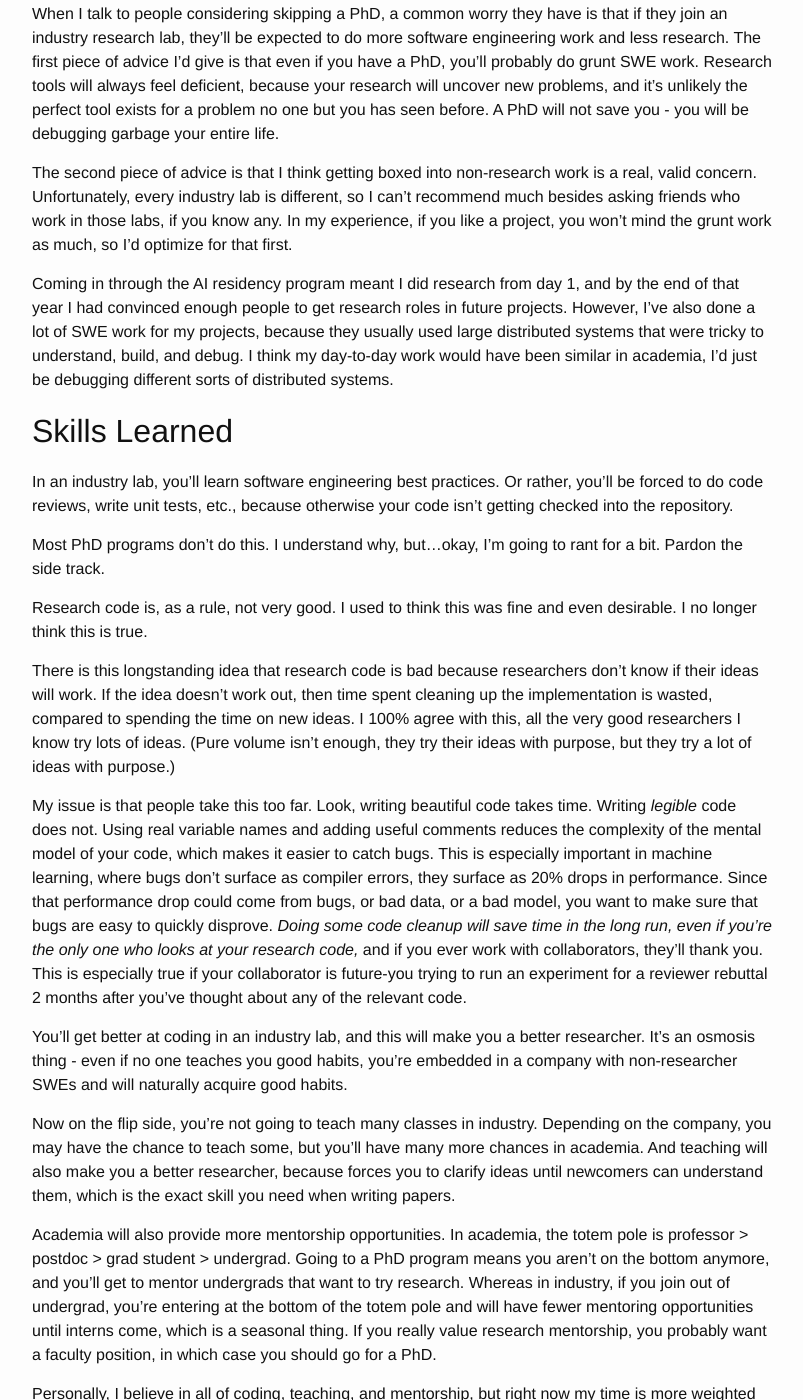
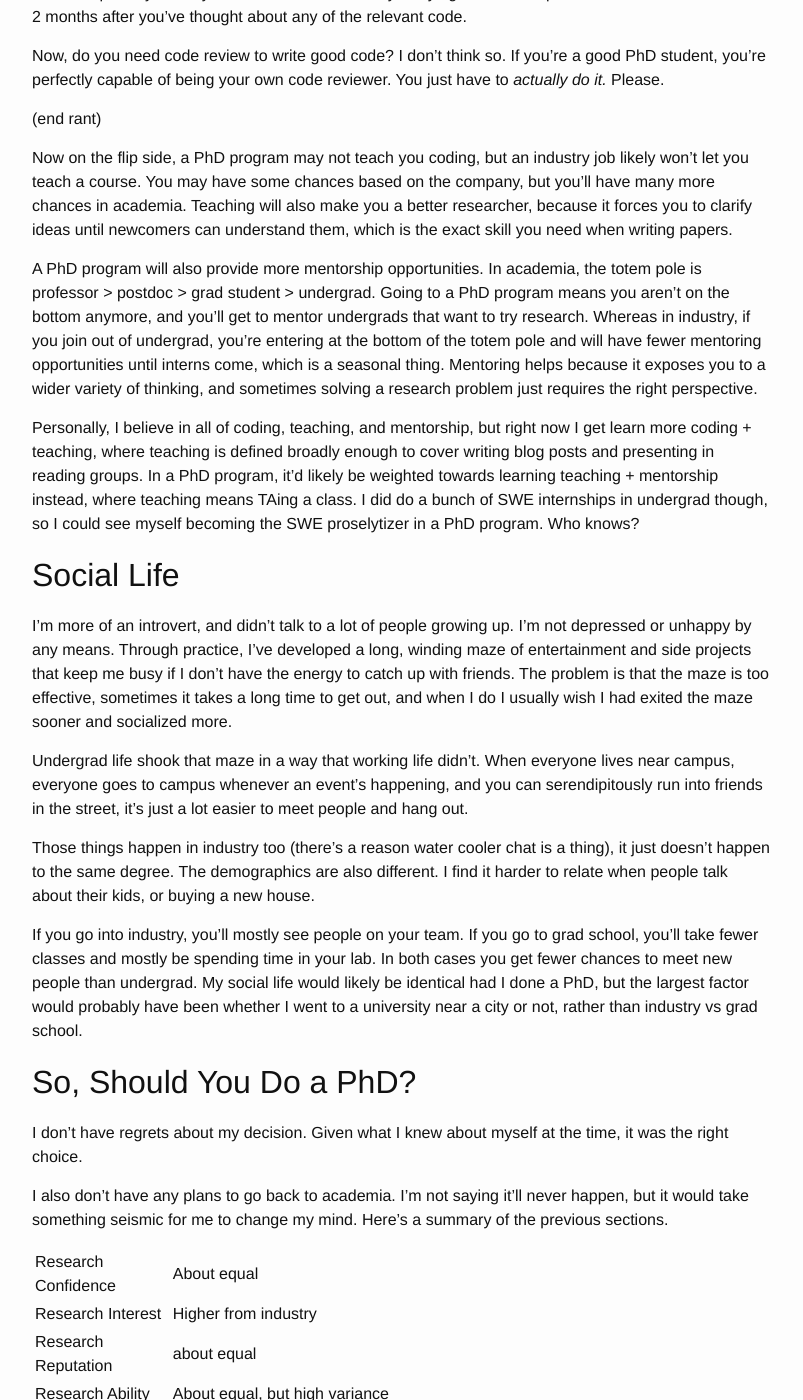
Before and after one commit to alexirpan/alexirpan.github.io, a Jekyll site: the page built from _posts/2021-03-14-grad-school-5years.markdown, in a window 1280 px wide and 1400 px high, scrolled down 7781 px. Shown: the whole window, without its empty margins (238-1041 px from the left). Built offline with Jekyll 4.4.1, drawn with Linux system fonts in a browser that asks for light colours; nearby versions of some CDN libraries; formulas are drawn with MathJax 3; some of the changed text lies outside the part shown.

Commit message:
A reorganization attempt

```diff
--- a/_posts/2021-03-14-grad-school-5years.markdown
+++ b/_posts/2021-03-14-grad-school-5years.markdown
@@ -49,31 +49,6 @@
 experience is typical. The space of outcomes is too big. Even if your outcome doesn't
 line up with mine, I hope this post conveys the *potential* outcomes.
 * For that reason, this post is long. Sorry. I tried to make it shorter and I failed.
-
-
-Desire to do a PhD
-----------------------------------------------------------------------
-
-The common wisdom is that you can jump back to a PhD after 1 year in industry,
-and it gets exponentially less likely after that.
-
-This is definitely true, but it's not because your research skills decay that quickly. It's
-that bandwagon effects are real. You're going from an environment where many people
-are considering PhD programs, to one where most people have no plans to
-go back to school. You need to be a much weirder person to decide to do a PhD
-once you get paid and settled into a work routine.
-I'm not that weird of a person. Well, I mean, I am weird. Just
-not weird in that way.
-
-Now, your research skills may not decay, but your professor's memory of those skills might.
-Letters of recommendation are a big part of PhD applications, so if you're on the fence,
-it's better to apply first and defer the offers you get if you want to keep your options
-open.
-
-Right now, I feel I can achieve my goals without going back
-to get a PhD, and although formally having the degree would be nice, I don't
-want the diploma. I want what the diploma represents, and there are ways to
-get it through industry labs instead.
 
 
 Research Confidence
@@ -159,74 +134,6 @@
 don't tend to come out of academic ML labs. In a PhD setting, I likely would have worked on more
 papers that each had smaller impact, and although that might add up to a large total impact,
 it would have been less fulfilling because I wouldn't notice it as easily.
-
-
-Money and Freedom
-------------------------------------------------------------------------------
-
-Money isn't my first priority, but I'm not going to ignore it.
-
-If you only care about the money, doing an ML PhD just doesn't
-make sense.
-Unless you discover something [revolutionary that starts a bidding war](https://www.wired.com/story/secret-auction-race-ai-supremacy-google-microsoft-baidu/),
-5-6 years of ML engineer / data scientist salary + compounding returns from investing that
-in index funds will get you more than most post-PhD jobs.
-
-You don't do a PhD for the money, but money tends to correlate with freedom. One of the reasons
-people do a PhD is to get the freedom to research what they find interesting and
-important.
-On that front, friends in academia have told me *very* different stories. Some told me they felt they
-could do anything, while others told me about labmates who
-had to teach courses they didn't want to teach, or do research they didn't want to do to pay the bills.
-
-The common thread in those stories was that PhD students should get as much unconditional
-funding as possible. Students in good situations had NSF fellowships and enough unconditional grant money
-from their advisor to do whatever they wanted if they lived frugally. Students in bad situations had more of their funding from grants with narrow
-proposals, requiring them to do work that matched the proposal rather than the research they
-were most interested in. Good advisors try to shield their grad students from these situations,
-but not all professors get unconditional grants.
-
-In contrast, ML industry labs have one source of funding (the company), and it'll pay enough that you
-won't need to think about side hustles. You will probably have fewer responsibilities outside
-of research, but you won't have radical freedom. I remember a dinner at NeurIPS, where a professor said that sometimes
-the best thing for a grad student is to have them go read textbooks for 9 months to learn all the
-math foundation they need for their research interests. This is an example of the sort of thing you
-can do in academia that you can't really do in industry.
-
-It's also possible that your company will lay-off your
-research lab without much recourse. To give recent examples,
-in 2014 [Microsoft closed their entire Silicon Valley research lab](https://www.vox.com/2014/9/18/11631044/microsoft-shuts-down-silicon-valley-research-lab-amid-broader-layoffs). In 2020, [UberAI downsized](https://observer.com/2020/05/uber-layoff-coronavirus-pandemic-cuts-high-tech-division/) and [Alphabet
-shut down Loon](https://www.nytimes.com/2021/01/21/technology/loon-google-balloons.html).
-
-The freedom in an industry lab isn't obviously worse than a PhD. A person with stable funding in an
-industry lab likely has more research freedom and time than a PhD student with unstable funding.
-On average though, I'd say that PhD programs have the edge.
-
-
-Social Life
---------------------------------------------------------------------------
-
-I'm more of an introvert, and didn't
-talk to a lot of people growing up. I'm not depressed or unhappy by any means.
-Through practice, I've developed a long, winding maze of entertainment and side projects
-that keep me busy if I don't have the energy to catch up with friends. The problem is that the maze
-is too effective, sometimes it takes a long time to get out, and when I do I usually
-wish I had exited the maze sooner and socialized more.
-
-Undergrad life shook that maze in a way that working life didn't.
-When everyone lives near campus, everyone goes to campus whenever an event's happening,
-and you can serendipitously run into friends in the street, it's just a lot easier to meet people
-and hang out.
-
-Those things happen in industry too (there's a reason water cooler chat is a thing), it just doesn't
-happen to the same degree. The demographics are also different. I find it harder to relate when
-people talk about their kids, or buying a new house.
-
-If you go into industry, you'll mostly
-see people on your team. If you go to grad school, you'll take fewer classes and mostly be spending
-time in your lab. In both cases you get fewer chances to meet new people than undergrad. My social life would
-likely be identical had I done a PhD, but the largest factor would probably have been whether I went
-to a university near a city or not, rather than industry vs grad school.
 
 
 Research Reputation
@@ -364,6 +271,48 @@
 played out.
 
 
+Money and Freedom
+------------------------------------------------------------------------------
+
+Money isn't my first priority, but I'm not going to ignore it.
+
+If you only care about the money, doing an ML PhD just doesn't
+make sense.
+Unless you discover something [revolutionary that starts a bidding war](https://www.wired.com/story/secret-auction-race-ai-supremacy-google-microsoft-baidu/),
+5-6 years of ML engineer / data scientist salary + compounding returns from investing that
+in index funds will get you more than most post-PhD jobs.
+
+You don't do a PhD for the money, but money tends to correlate with freedom. One of the reasons
+people do a PhD is to get the freedom to research what they find interesting and
+important.
+On that front, friends in academia have told me *very* different stories. Some told me they felt they
+could do anything, while others told me about labmates who
+had to teach courses they didn't want to teach, or do research they didn't want to do to pay the bills.
+
+The common thread in those stories was that PhD students should get as much unconditional
+funding as possible. Students in good situations had NSF fellowships and enough unconditional grant money
+from their advisor to do whatever they wanted if they lived frugally. Students in bad situations had more of their funding from grants with narrow
+proposals, requiring them to do work that matched the proposal rather than the research they
+were most interested in. Good advisors try to shield their grad students from these situations,
+but not all professors get unconditional grants.
+
+In contrast, ML industry labs have one source of funding (the company), and it'll pay enough that you
+won't need to think about side hustles. You will probably have fewer responsibilities outside
+of research, but you won't have radical freedom. I remember a dinner at NeurIPS, where a professor said that sometimes
+the best thing for a grad student is to have them go read textbooks for 9 months to learn all the
+math foundation they need for their research interests. This is an example of the sort of thing you
+can do in academia that you can't really do in industry.
+
+It's also possible that your company will lay-off your
+research lab without much recourse. To give recent examples,
+in 2014 [Microsoft closed their entire Silicon Valley research lab](https://www.vox.com/2014/9/18/11631044/microsoft-shuts-down-silicon-valley-research-lab-amid-broader-layoffs). In 2020, [UberAI downsized](https://observer.com/2020/05/uber-layoff-coronavirus-pandemic-cuts-high-tech-division/) and [Alphabet
+shut down Loon](https://www.nytimes.com/2021/01/21/technology/loon-google-balloons.html).
+
+The freedom in an industry lab isn't obviously worse than a PhD. A person with stable funding in an
+industry lab likely has more research freedom and time than a PhD student with unstable funding.
+On average though, I'd say that PhD programs have the edge.
+
+
 Research Direction
 ---------------------------------------------------------------------------------------
 
@@ -404,21 +353,15 @@
 different perspective on how to attack them.
 
 
-Type of Work Done
---------------------------------------------------------------------------------------
-
-In a PhD program, if there's non-research work that needs to be done, like fixing your NumPy
-installation, you'll usually do it yourself.
-
-In an industry lab, if there's non-research work that needs to be done, like fixing your NumPy
-installation...you'll also usually do it yourself.
+Day-to-Day Work
+-----------------------------------------------------------------------------------
 
 When I talk to people considering skipping a PhD, a common worry they have is that if they join
 an industry research lab, they'll be expected to do more software engineering work and less research.
-The first piece of advice I'd give is that even if you have a PhD, you'll probably do grunt SWE work.
+The first piece of advice I'd give is that even if you get a PhD, you'll probably do grunt SWE work.
 Research tools will always feel deficient, because your research will
 uncover new problems, and it's unlikely the perfect tool exists for a problem no one but you has
-seen before. A PhD will not save you - you will be debugging garbage your entire life.
+seen before. Doing a PhD will not save you - you will be debugging garbage your entire life.
 
 The second piece of advice is that I think getting boxed into non-research work is a real, valid
 concern. Unfortunately, every industry lab is different, so I can't recommend much besides
@@ -429,19 +372,22 @@
 year I had convinced enough people to get research roles in future projects.
 However, I've also done a lot of SWE work for my projects, because they usually used
 large distributed systems that were tricky to understand, build, and debug. I think my day-to-day
-work would have been similar in academia, I'd just be debugging different sorts of distributed
+work would've been similar in academia, I'd just be debugging different sorts of distributed
 systems.
 
 
-Skills Learned
+Non-Research Skills Learned
 ---------------------------------------------------------------------------------------
 
-In an industry lab, you'll learn software engineering best practices. Or rather, you'll be
-forced to do code reviews, write unit tests, etc., because otherwise your code isn't getting
-checked into the repository.
+There are many skills outside of direct research that will help you with your research.
 
-Most PhD programs don't do this. I understand why, but...okay, I'm going to rant for a bit.
-Pardon the side track.
+For example, software engineering. Industry will teach you more software engineering. If you don't do code reviews or write unit
+tests, your code isn't getting checked into the repository. Even if no one teaches you good
+code habits, you're embedded in a company with non-researcher SWEs and will naturally acquire
+good habits through osmosis.
+
+Better coding will make you a better researcher. Most PhD programs don't teach software engineering,
+nor these coding polices. I understand why, but...okay, I'm going to rant for a bit. Pardon the side track.
 
 Research code is, as a rule, not very good. I used to think this was fine and even
 desirable. I no longer think this is true.
@@ -464,39 +410,99 @@
 collaborator is future-you trying to run an experiment for a reviewer rebuttal 2 months after you've
 thought about any of the relevant code.
 
-You'll get better at coding in an industry lab, and this will make you a better researcher.
-It's an osmosis thing - even if no one teaches you good habits, you're
-embedded in a company with non-researcher SWEs and will naturally acquire good habits.
+Now, do you need code review to write good code? I don't think so. If you're a good PhD
+student, you're perfectly capable of being your own code reviewer. You just have to *actually
+do it.* Please.
 
-Now on the flip side, you're not going to teach many classes in industry. Depending on the
-company, you may have the chance to teach some, but you'll have many more chances in academia.
-And teaching will also make you a better researcher, because forces you to clarify
-ideas until newcomers can understand them, which is the exact skill you need when writing papers.
+(end rant)
 
-Academia will also provide more mentorship opportunities. In academia, the totem pole
+Now on the flip side, a PhD program may not teach you coding, but an industry job likely won't
+let you teach a course. You may have some chances based on the company, but you'll have many
+more chances in academia. Teaching will also make you a better researcher, because it forces you
+to clarify ideas until newcomers can understand them, which is the exact skill you need when writing papers.
+
+A PhD program will also provide more mentorship opportunities. In academia, the totem pole
 is professor > postdoc > grad student > undergrad. Going to a PhD program means you aren't on the
 bottom anymore, and you'll get to mentor undergrads that want to try research.
 Whereas in industry, if you join out of undergrad, you're entering at the bottom of the totem
 pole and will have fewer mentoring opportunities until interns come, which is a seasonal
-thing. If you really value research mentorship, you probably want a faculty position, in which
-case you should go for a PhD.
+thing. Mentoring helps because it exposes you to a wider variety of thinking, and sometimes
+solving a research problem just requires the right perspective.
 
-Personally, I believe in all of coding, teaching, and mentorship, but right now my time is
-more weighted to coding + teaching, where teaching primarily means writing blog posts and
-presenting in reading groups.
-In a PhD program, it'd likely be weighted towards teaching +
-mentorship, where teaching means TAing a class. And then the research skills learned would be
-similar between the two.
+Personally, I believe in all of coding, teaching, and mentorship, but right now I get
+learn more coding + teaching, where teaching is defined broadly enough to cover
+writing blog posts and presenting in reading groups.
+In a PhD program, it'd likely be weighted towards learning teaching + mentorship instead,
+where teaching means TAing a class. I did do a bunch of SWE internships in undergrad
+though, so I could see myself becoming the SWE proselytizer in a PhD program. Who knows?
 
 
-Conclusion
+Social Life
+--------------------------------------------------------------------------
+
+I'm more of an introvert, and didn't
+talk to a lot of people growing up. I'm not depressed or unhappy by any means.
+Through practice, I've developed a long, winding maze of entertainment and side projects
+that keep me busy if I don't have the energy to catch up with friends. The problem is that the maze
+is too effective, sometimes it takes a long time to get out, and when I do I usually
+wish I had exited the maze sooner and socialized more.
+
+Undergrad life shook that maze in a way that working life didn't.
+When everyone lives near campus, everyone goes to campus whenever an event's happening,
+and you can serendipitously run into friends in the street, it's just a lot easier to meet people
+and hang out.
+
+Those things happen in industry too (there's a reason water cooler chat is a thing), it just doesn't
+happen to the same degree. The demographics are also different. I find it harder to relate when
+people talk about their kids, or buying a new house.
+
+If you go into industry, you'll mostly
+see people on your team. If you go to grad school, you'll take fewer classes and mostly be spending
+time in your lab. In both cases you get fewer chances to meet new people than undergrad. My social life would
+likely be identical had I done a PhD, but the largest factor would probably have been whether I went
+to a university near a city or not, rather than industry vs grad school.
+
+
+So, Should You Do a PhD?
 ---------------------------------------------------------------------------------------
 
 I don't have regrets about my decision. Given what I knew about myself at the time, it was the
 right choice.
 
 I also don't have any plans to go back to academia. I'm not saying it'll never happen, but it would
-take something seismic for me to change my mind.
+take something seismic for me to change my mind. Here's a summary of the previous sections.
+
+Research Confidence | About equal
+Research Interest | Higher from industry
+Research Reputation | about equal
+Research Ability | About equal, but high variance
+Money | Much better
+Freedom | Slightly better in PhD program (but might depend on getting into a top tier CS program to outdo current freedom)
+Research Direction | Slightly skewed but still pretty aligned
+Day-to-day work | Similar
+Non-research skills | Less mentoring, more coding
+Social Life | Very dependent on location, hard to say
+
+After totalling this up, I'd say I came out ahead by skipping a PhD. However, it's easy for me to see
+the decision shifting if I changed how I weighted some of the axes.
+Right now, I feel I can achieve my goals without going back
+to get a PhD, and although formally having the degree would be nice, I'm going to keep trying to
+get what the degree represents through industry research instead.
+
+The common wisdom is that you can jump back to a PhD after 1 year in industry,
+and it gets exponentially less likely after that.
+This is definitely true, but it's not because your research skills decay that quickly. It's
+that bandwagon effects are real. You're going from an environment where many people
+are considering PhD programs, to one where most people have no plans to
+go back to school. You need to be a much weirder person to decide to do a PhD
+once you get paid and settled into a work routine.
+I'm not that weird of a person. Well, I mean, I am weird. Just
+not weird in that way.
+
+Now, your research skills may not decay, but your professor's memory of those skills might.
+Letters of recommendation are a big part of PhD applications, so if you're on the fence,
+it's better to apply first and defer the offers you get if you want to keep your options
+open.
 
 One piece of advice my friend gave me is that undergrads should mentally downweigh their enthusiasm
 for grad school. If they're very excited about grad school, they should only be moderately excited,
```
